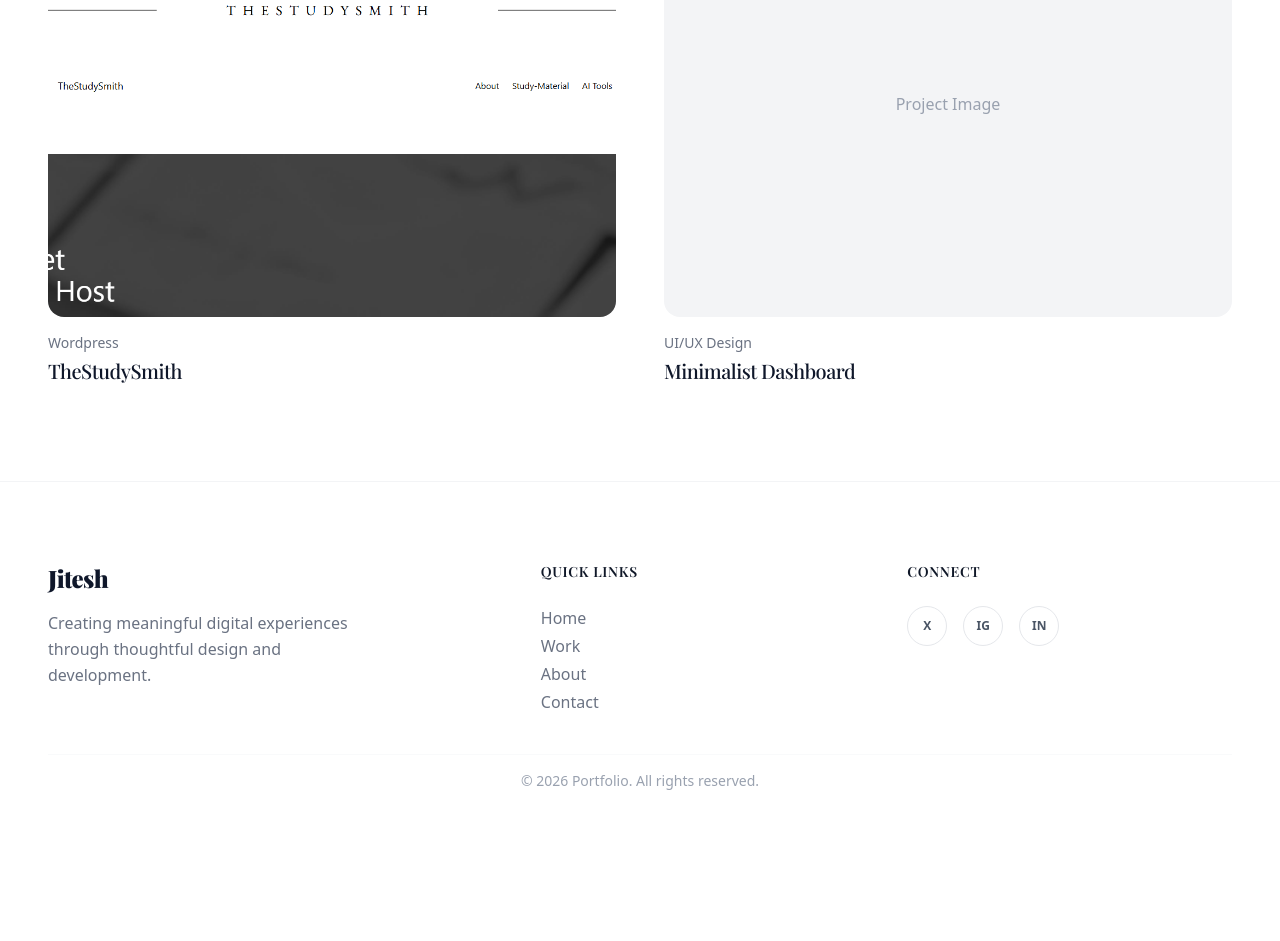
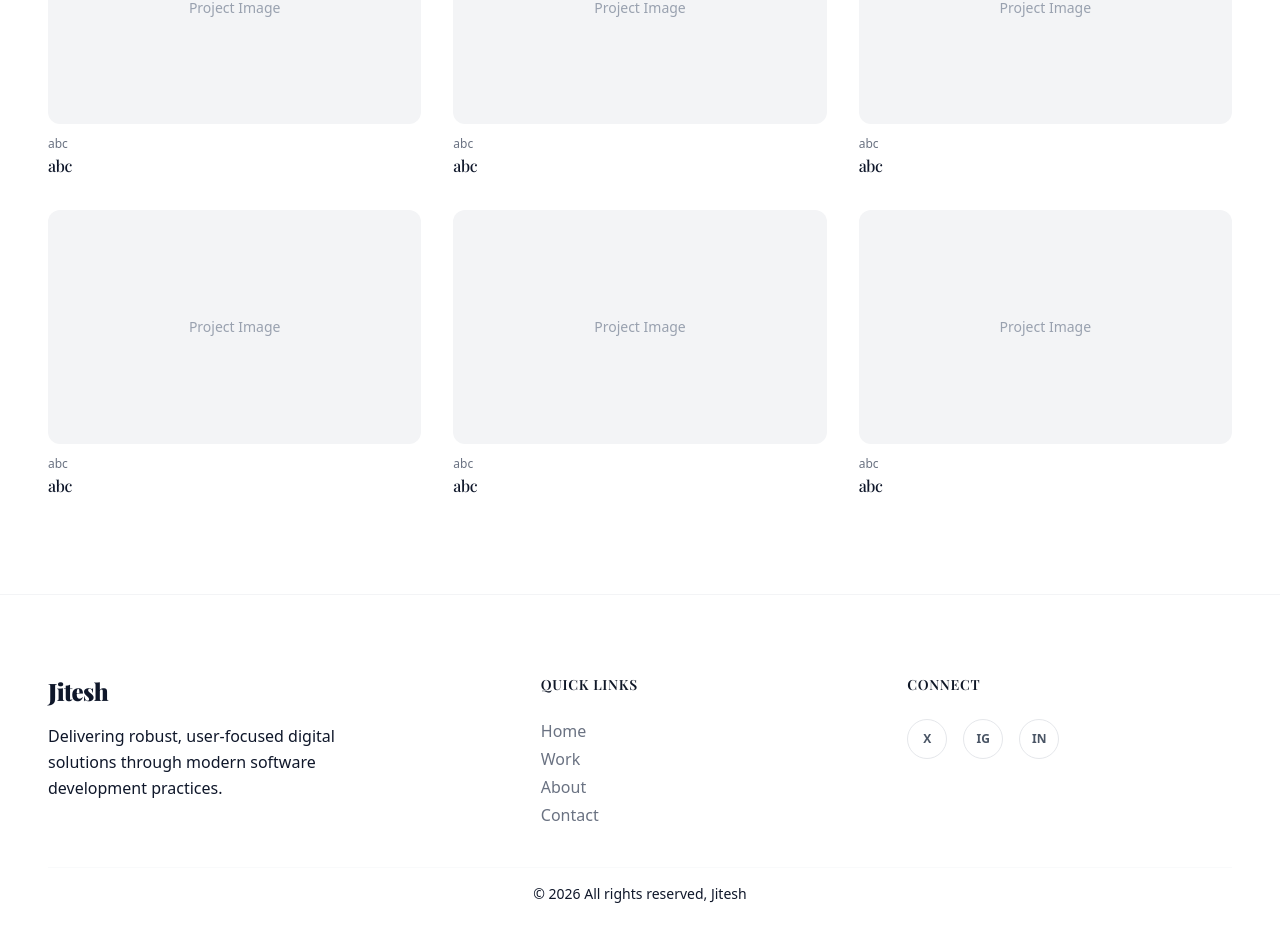
Before and after one commit to Jitesh39/portfolio-jitesh, a Next.js app: page /work in a window 1280 px wide. Shown: the part 477-1418 px from the top of the page. Before the commit the page ends 1320 px from the top, so only its background shows below. Built offline with nearby package versions, Linux system fonts and the light colour scheme; a web font is replaced by a local one.

Commit message:
updated font and image

```diff
--- a/src/app/about/page.tsx
+++ b/src/app/about/page.tsx
@@ -34,12 +34,12 @@ const education = [
     {
         period: "2010 - 2020",
         degree: "Class X",
-        school: "Dr. D RAM DAV Public School"
+        school: "Dr. D RAM DAV Public School , Patna , Bihar"
     }
 
 ];
 
-const skills = ["UI/UX Design", "Full Stack Developer", "ML Intern"];
+const skills = ["Full Stack Developer", "Web Developer", "UI/UX Design"];
 
 export default function About() {
     return (
@@ -56,9 +56,9 @@ export default function About() {
                         <h1 className="text-5xl md:text-6xl font-serif font-bold mb-8">About Me</h1>
                         <p className="text-lg text-gray-600 mb-6 leading-relaxed">
                             My name is Jitesh, and I am currently pursuing a Bachelor of
-                            Technology (B.Tech) in <span className="text-primary font-medium">Computer Science Engineering</span> (CSE) with a
-                            specialization in Artificial Intelligence and Machine Learning (AI/ML)
-                            from Polaris School of Technology.
+                            Technology (B.Tech) in <span className="text-primary font-medium">Computer Science Engineering</span> (CSE)
+                            from Parul Institute of Technology.
+
                         </p>
 
                         <div className="flex flex-wrap gap-3 mb-8">
@@ -93,7 +93,7 @@ export default function About() {
                         initial={{ opacity: 0, scale: 0.95 }}
                         animate={{ opacity: 1, scale: 1 }}
                         transition={{ duration: 0.6, delay: 0.2 }}
-                        className="relative aspect-square w-120 rounded-3xl overflow-hidden bg-gradient-to-br from-gray-100 to-gray-200"
+                        className="relative aspect-square w-115 rounded-3xl overflow-hidden bg-gradient-to-br from-gray-100 to-gray-200"
                     >
                         <Image
                             src="/jit_img.jpeg"
--- a/src/app/contact/page.tsx
+++ b/src/app/contact/page.tsx
@@ -131,12 +131,12 @@ export default function Contact() {
 
                             <div>
                                 <p className="text-xs font-semibold text-gray-400 uppercase tracking-wider mb-2">Phone</p>
-                                <p className="text-lg font-medium text-gray-900">+91 987654321</p>
+                                <p className="text-lg font-medium text-gray-900">+91 9525129168</p>
                             </div>
 
                             <div>
                                 <p className="text-xs font-semibold text-gray-400 uppercase tracking-wider mb-2">Based in</p>
-                                <p className="text-lg font-medium text-gray-900 font-semibold">Vadodara</p>
+                                <p className="text-lg font-medium text-gray-900 font-semibold">India</p>
                             </div>
 
                             <div>
--- a/src/components/Footer.tsx
+++ b/src/components/Footer.tsx
@@ -10,9 +10,8 @@ export default function Footer() {
                         <Link href="/" className="text-2xl font-serif font-black tracking-tight mb-4 block text-[#0f172a]">
                             Jitesh<span className="text-primary"></span>
                         </Link>
-                        <p className="text-gray-500 max-w-xs leading-relaxed font-medium">
-                            Creating meaningful digital experiences through
-                            thoughtful design and development.
+                        <p className="text-black-500 max-w-xs leading-relaxed font-medium">
+                            Delivering robust, user-focused digital solutions through modern software development practices.
                         </p>
                     </div>
 
@@ -44,8 +43,8 @@ export default function Footer() {
 
                 {/* Bottom Bar */}
                 <div className="text-center pt-4 border-t border-gray-50 py-1">
-                    <p className="text-gray-400 text-sm">
-                        © 2026 Portfolio. All rights reserved.
+                    <p className="text-black-500   text-sm">
+                        © 2026 All rights reserved, Jitesh
                     </p>
                 </div>
             </div>
--- a/src/components/Hero.tsx
+++ b/src/components/Hero.tsx
@@ -5,7 +5,7 @@ import Link from "next/link";
 
 export default function Hero() {
     return (
-        <section className="relative min-h-[85vh] flex flex-col items-center justify-center text-center px-6 pt-3 pb-20 overflow-hidden bg-white">
+        <section className="relative min-h-[85vh] flex flex-col items-center justify-center text-center px-6 pt-32 pb-20 overflow-hidden bg-white">
             <motion.div
                 initial={{ opacity: 0, y: 20 }}
                 animate={{ opacity: 1, y: 0 }}
@@ -17,8 +17,7 @@ export default function Hero() {
                 </h1>
 
                 <p className="text-xl md:text-2xl text-gray-500 mb-12 max-w-3xl mx-auto leading-relaxed font-medium">
-                    I'm a passionate Full-stack Developer and Data Analyst
-                    specializing in MERN stack, AI, and visualization tools.
+                    Software Developer with expertise in building scalable applications using Next.js and the MERN stack.
                 </p>
 
                 <div className="flex flex-col sm:flex-row gap-4 justify-center items-center">
--- a/src/components/ProjectCard.tsx
+++ b/src/components/ProjectCard.tsx
@@ -20,7 +20,7 @@ export default function ProjectCard({ title, category, image, link }: ProjectPro
             viewport={{ once: true }}
             className="group cursor-pointer"
         >
-            <div className="relative aspect-[4/3] overflow-hidden rounded-2xl bg-gray-100 mb-4">
+            <div className="relative aspect-[16/10] overflow-hidden rounded-xl bg-gray-100 mb-3">
                 {image ? (
                     <Image
                         src={image}
@@ -29,18 +29,18 @@ export default function ProjectCard({ title, category, image, link }: ProjectPro
                         className="object-cover group-hover:scale-105 transition-transform duration-500"
                     />
                 ) : (
-                    <div className="absolute inset-0 flex items-center justify-center text-gray-400 group-hover:scale-105 transition-transform duration-500">
+                    <div className="absolute inset-0 flex items-center justify-center text-gray-400 text-sm group-hover:scale-105 transition-transform duration-500">
                         Project Image
                     </div>
                 )}
                 <div className="absolute inset-0 bg-black/0 group-hover:bg-black/5 transition-colors duration-300" />
-                <div className="absolute top-4 right-4 p-2 bg-white rounded-full opacity-0 group-hover:opacity-100 transition-opacity duration-300 shadow-sm">
-                    <ArrowUpRight className="w-5 h-5" />
+                <div className="absolute top-3 right-3 p-1.5 bg-white rounded-full opacity-0 group-hover:opacity-100 transition-opacity duration-300 shadow-sm">
+                    <ArrowUpRight className="w-4 h-4" />
                 </div>
             </div>
             <div>
-                <p className="text-sm text-gray-500 mb-1">{category}</p>
-                <h3 className="text-xl font-medium">{title}</h3>
+                <p className="text-xs text-gray-500 mb-0.5">{category}</p>
+                <h3 className="text-base font-medium">{title}</h3>
             </div>
         </motion.div>
     );
--- a/src/components/ProjectsGrid.tsx
+++ b/src/components/ProjectsGrid.tsx
@@ -5,35 +5,48 @@ import { motion } from "framer-motion";
 
 const projects = [
     {
-        title: "TheStudySmith",
-        category: "Wordpress",
-        image: "/studysmith.png",
+        title: "abc",
+        category: "abc",
+        image: "",
+        // image: "/studysmith.png",
         link: "#",
     },
     {
-        title: "Minimalist Dashboard",
-        category: "UI/UX Design",
+        title: "abc",
+        category: "abc",
         image: "",
         link: "#",
     },
-    // {
-    //     title: "AI Driven Analytics",
-    //     category: "Machine Learning",
-    //     image: "",
-    //     link: "#",
-    // },
-    // {
-    //     title: "Sustainable App",
-    //     category: "Mobile Design",
-    //     image: "",
-    //     link: "#",
-    // },
+    {
+        title: "abc",
+        category: "abc",
+        image: "",
+        link: "#",
+    },
+    {
+        title: "abc",
+        category: "abc",
+        image: "",
+        link: "#",
+    },
+    {
+        title: "abc",
+        category: "abc",
+        image: "",
+        link: "#",
+    },
+    {
+        title: "abc",
+        category: "abc",
+        image: "",
+        link: "#",
+    },
 ];
 
 export default function ProjectsGrid() {
     return (
         <section id="work" className="max-w-7xl mx-auto px-6 sm:px-12 py-24">
-            <div className="flex justify-center items-center mb-16 ">
+            <div className="flex justify-center items-center mb-16 ,-50">
                 <div className="flex flex-col items-center text-center">
                     <h2 className="text-4xl md:text-5xl mb-4">
                         Featured Projects
@@ -46,7 +59,7 @@ export default function ProjectsGrid() {
             </div>
 
 
-            <div className="grid grid-cols-1 md:grid-cols-2 gap-x-12 gap-y-16">
+            <div className="grid grid-cols-1 md:grid-cols-3 gap-8">
                 {projects.map((project, index) => (
                     <ProjectCard key={index} {...project} />
                 ))}
```
